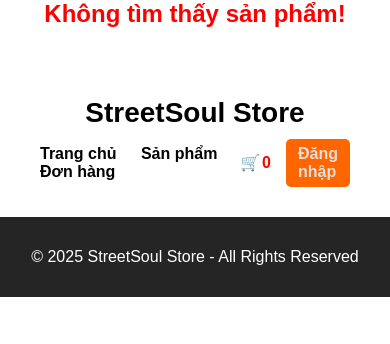
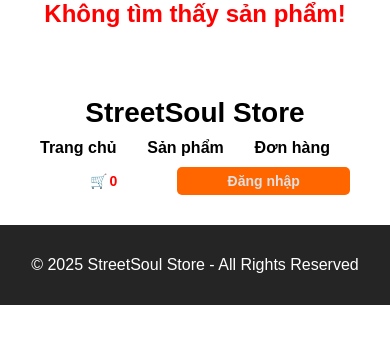
Before and after one commit to youngsid/duan1_streestsoul_store, a PHP site: page /streestsoul_store1/view/client/productDetail.php in a window 390 px wide. Shown: the top 344 px of the page. Run offline with PHP 8.4, Linux system fonts and the light colour scheme.

Commit message:
update lần thứ 3 trong ngày

```diff
--- a/public/style.css
+++ b/public/style.css
@@ -131,6 +131,23 @@
     padding: 10px 20px;
     border-radius: 10px;
 }
+
+/* === 5.1 BANNER NHỎ ƯU ĐÃI === */
+.section-banner {
+    display: flex;
+    justify-content: center;
+    margin: 20px auto;
+}
+
+.section-banner img {
+    width: 100%;
+    max-width: 400px; /* Giảm kích thước tối đa xuống */
+    height: auto;
+    border-radius: 10px;
+    object-fit: cover;
+    box-shadow: 0 3px 10px rgba(0, 0, 0, 0.1);
+}
+
 
 /* === 6. DANH SÁCH SẢN PHẨM === */
 .product-list {
@@ -333,15 +350,75 @@
 }
 
 /* === 12. RESPONSIVE === */
-@media (max-width: 768px) {
-    .product-detail-container {
-        flex-direction: column;
+/* === 12. RESPONSIVE === */
+
+/* ==== Tablet: max-width 1024px ==== */
+@media (max-width: 1024px) {
+    .nav-container {
+        flex-direction: row;
+        flex-wrap: wrap;
         align-items: center;
+        justify-content: space-between;
+        gap: 10px;
     }
 
-    .product-image,
-    .product-info {
-        width: 100%;
-        flex: 1 1 100%;
+    .nav-left,
+    .nav-right {
+        display: flex;
+        align-items: center;
+        gap: 15px;
+        flex-wrap: wrap;
+    }
+
+    .nav-left {
+        justify-content: flex-start;
+    }
+
+    .nav-right {
+        justify-content: flex-end;
+    }
+
+    .nav-right a,
+    .login-btn {
+        font-size: 14px;
+        padding: 6px 10px;
+        white-space: nowrap;
     }
 }
+
+/* ==== Mobile: max-width 767px ==== */
+@media (max-width: 767px) {
+    .nav-container {
+        flex-direction: column;
+        align-items: stretch;
+        gap: 10px;
+    }
+
+    .nav-left,
+    .nav-right {
+        width: 100%;
+        display: flex;
+        justify-content: space-between;
+        align-items: center;
+        flex-wrap: wrap;
+        gap: 10px;
+    }
+
+    .cart-icon,
+    .login-btn {
+        display: flex;
+        align-items: center;
+        justify-content: center;
+        flex: 1 1 auto;
+    }
+
+    .login-btn {
+        padding: 8px 14px;
+        font-size: 14px;
+        white-space: nowrap;
+    }
+
+    .cart-icon span {
+        font-size: 14px;
+    }
+}
--- a/view/client/home.php
+++ b/view/client/home.php
@@ -44,11 +44,13 @@
 
 <!-- Sản phẩm giảm giá -->
 <div class="container">
-    <h2>Sản phẩm giá ưu đãi</h2>
+    <div class="section-banner">
+        <img src="/streestsoul_store1/public/images/banner-sale.jpg" alt="Banner giảm giá">
+    </div>
     <div class="product-list">
         <?php foreach (array_slice($hotSaleProducts, 0, 8) as $product):
             $originalPrice = $product['price'];
-            $discountedPrice = $originalPrice * 0.9;
+            $discountedPrice = $originalPrice * 0.7;
         ?>
             <div class="product">
                 <a href="/streestsoul_store1/view/client/productDetail.php?id=<?php echo $product['id']; ?>">
--- a/view/client/productDetail.php
+++ b/view/client/productDetail.php
@@ -28,7 +28,7 @@
     $isHotSale = !empty($product['is_hot_sale']);
 
     if ($isHotSale) {
-        $discountRate = 0.10;
+        $discountRate = 0.30;
         $discountedPrice = $originalPrice * (1 - $discountRate);
     } else {
         $discountedPrice = $originalPrice;
@@ -118,7 +118,7 @@
             <?php
                 $isItemHotSale = !empty($item['is_hot_sale']);
                 $itemOriginalPrice = $item['price'];
-                $itemDiscountedPrice = $isItemHotSale ? $itemOriginalPrice * 0.9 : $itemOriginalPrice;
+                $itemDiscountedPrice = $isItemHotSale ? $itemOriginalPrice * 0.7 : $itemOriginalPrice;
             ?>
             <div class="product">
                 <a href="productDetail.php?id=<?= $item['id'] ?>">
@@ -151,8 +151,8 @@
     function applyVoucher() {
         let voucherCode = document.getElementById("voucherCode").value;
         let currentPrice = <?= $discountedPrice ?>;
-        if (voucherCode === "SALE10") {
-            let newPrice = currentPrice * 0.9;
+        if (voucherCode === "SALE30") {
+            let newPrice = currentPrice * 0.7;
             document.getElementById("discountedPrice").textContent = newPrice.toLocaleString() + " VNĐ";
             alert("Giảm giá thành công!");
         } else {
--- a/view/client/products.php
+++ b/view/client/products.php
@@ -52,11 +52,10 @@
         <h2>
             <?php echo $categoryName ? "Sản phẩm thuộc danh mục: <em>$categoryName</em>" : "Tất cả sản phẩm"; ?>
         </h2>
-
-        <div class="product-list" style="display: flex; flex-wrap: wrap; gap: 20px;">
+        <div class="product-list">
             <?php if (!empty($allProducts)): ?>
                 <?php foreach ($allProducts as $product): ?>
-                    <div class="product" style="flex: 0 0 23%; background: #fff; border: 1px solid #eee; border-radius: 10px; padding: 10px; text-align: center;">
+                    <div class="product">
                         <a href="productDetail.php?id=<?php echo $product['id']; ?>" style="text-decoration: none; color: inherit;">
                             <img src="/streestsoul_store1/public/images/<?php echo $product['image']; ?>" alt="" style="width: 100%; height: 200px; object-fit: cover; border-radius: 8px;">
                             <h3 style="font-size: 16px; margin: 10px 0;"><?php echo htmlspecialchars($product['name']); ?></h3>
@@ -70,5 +69,4 @@
         </div>
     </section>
 </div>
-
 <?php include_once __DIR__ . "/../layout/footer.php"; ?>
```
Also changed, not shown: public/images/banner-sale.jpg (added).
